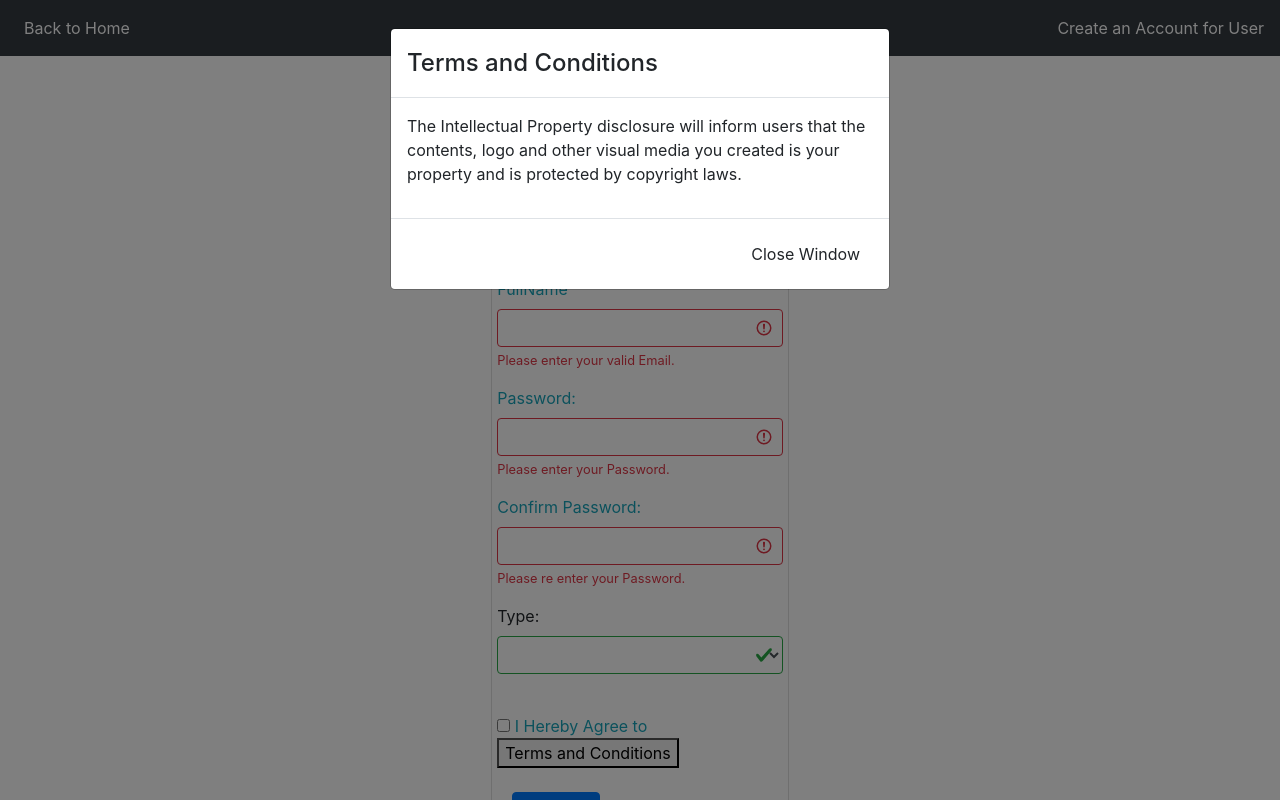
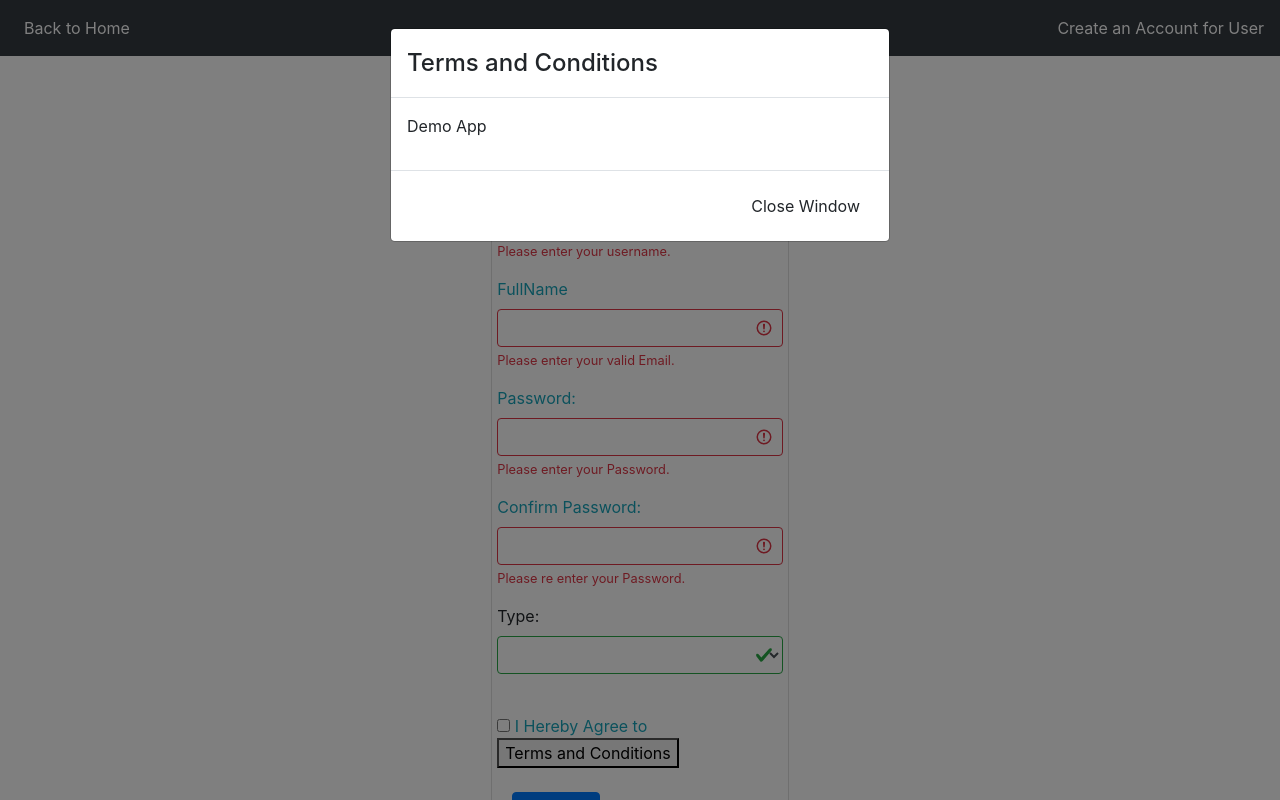
Before and after one commit to GoRecycle/GoRecycle, a PHP site: page /registerUser.php in a window 1280 px wide, after a click on "Terms and Conditions". Run offline with PHP 8.4, Linux system fonts and the light colour scheme.

Commit message:
Update registerUser.php

```diff
--- a/webpage/registerUser.php
+++ b/webpage/registerUser.php
@@ -119,7 +119,7 @@ if (empty($_SESSION['userName'])) {
             </div>
             <!-- body modal -->
             <div class="modal-body">
-                <p>The Intellectual Property disclosure will inform users that the contents, logo and other visual media you created is your property and is protected by copyright laws.</p>
+                <p>Demo App</p>
             </div>
             <!-- footer modal -->
             <div class="modal-footer">
```
